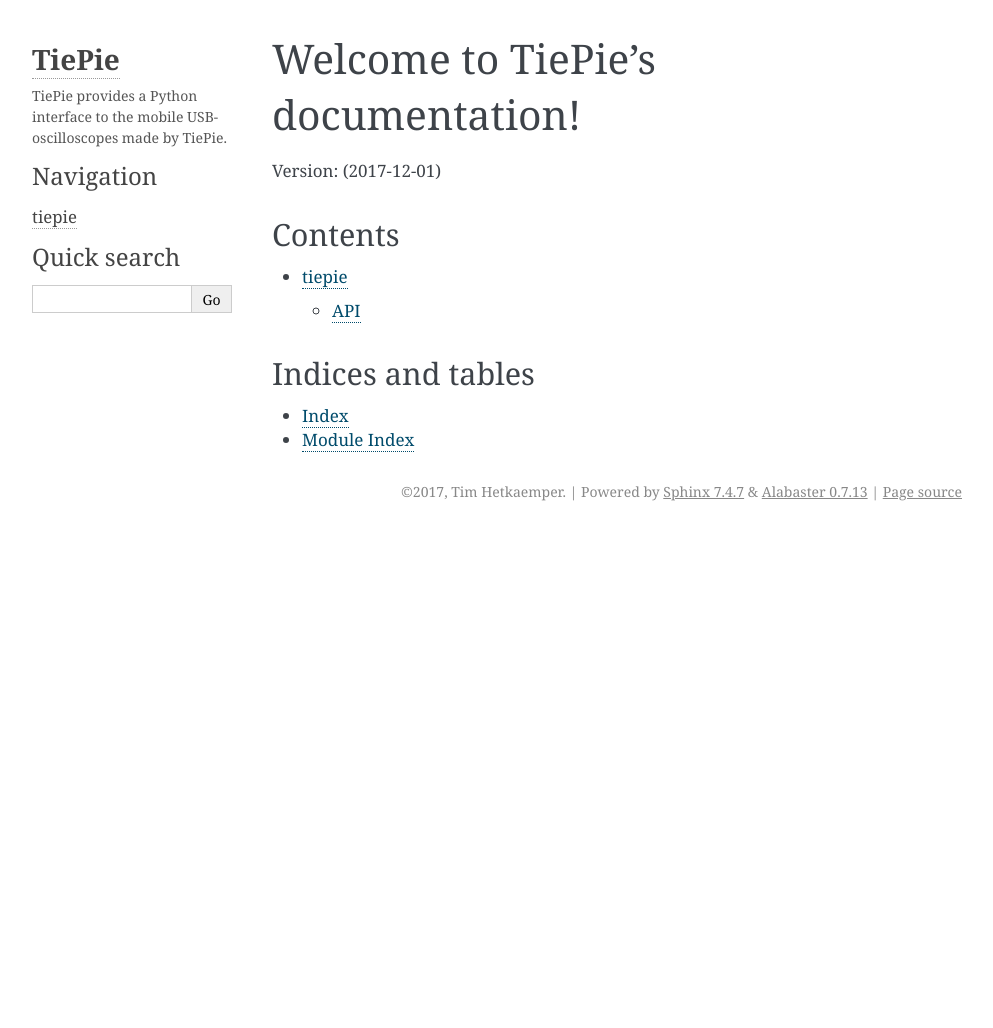
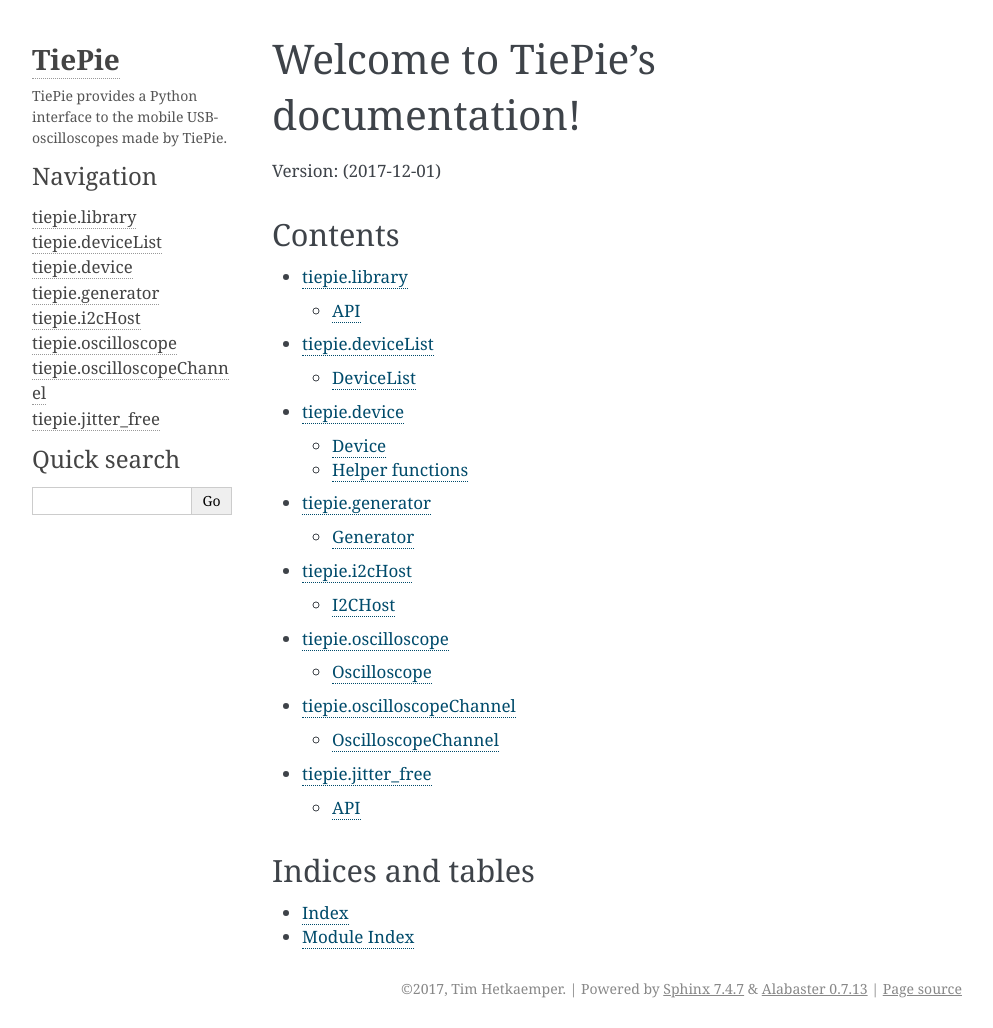
Before and after one commit to emtpb/handyscope, a Sphinx documentation site: the page built from doc/index.rst, in a window 1280 px wide. Shown: the whole page, without its empty margins (148-1141 px from the left). Built offline with Sphinx 7.4.7, drawn with Linux system fonts in a browser that asks for light colours; formulas are drawn with MathJax 3; the version number could not be read and is left out; before the commit the page ends 900 px from its top, so only the background shows below that.

Commit message:
Change doc structure.
Split modules to separate files and add jitter_free.

```diff
--- /dev/null
+++ b/doc/device.rst
@@ -0,0 +1,11 @@
+tiepie.device
+=============
+
+Device
+------
+.. autoclass:: tiepie.device.Device
+
+
+Helper functions
+----------------
+.. autofunction:: tiepie.device.version_to_str
--- /dev/null
+++ b/doc/deviceList.rst
@@ -0,0 +1,6 @@
+tiepie.deviceList
+=================
+
+DeviceList
+----------
+.. autoclass:: tiepie.deviceList.DeviceList
--- /dev/null
+++ b/doc/generator.rst
@@ -0,0 +1,6 @@
+tiepie.generator
+================
+
+Generator
+---------
+.. autoclass:: tiepie.generator.Generator
--- /dev/null
+++ b/doc/i2cHost.rst
@@ -0,0 +1,6 @@
+tiepie.i2cHost
+==============
+
+I2CHost
+-------
+.. autoclass:: tiepie.i2cHost.I2CHost
--- a/doc/index.rst
+++ b/doc/index.rst
@@ -9,7 +9,14 @@
 .. toctree::
     :maxdepth: 2
 
-    tiepie
+    library
+    deviceList
+    device
+    generator
+    i2cHost
+    oscilloscope
+    oscilloscopeChannel
+    jitter_free
 
 
 
--- /dev/null
+++ b/doc/jitter_free.rst
@@ -0,0 +1,6 @@
+tiepie.jitter_free
+==================
+
+API
+---
+.. automodule:: tiepie.jitter_free
--- /dev/null
+++ b/doc/library.rst
@@ -0,0 +1,6 @@
+tiepie.library
+==============
+
+API
+---
+.. automodule:: tiepie.library
--- /dev/null
+++ b/doc/oscilloscope.rst
@@ -0,0 +1,6 @@
+tiepie.oscilloscope
+===================
+
+Oscilloscope
+------------
+.. autoclass:: tiepie.oscilloscope.Oscilloscope
--- /dev/null
+++ b/doc/oscilloscopeChannel.rst
@@ -0,0 +1,6 @@
+tiepie.oscilloscopeChannel
+==========================
+
+OscilloscopeChannel
+-------------------
+.. autoclass:: tiepie.oscilloscopeChannel.OscilloscopeChannel
```
Also changed, not shown: doc/tiepie.rst (deleted, +0 -12 lines).
